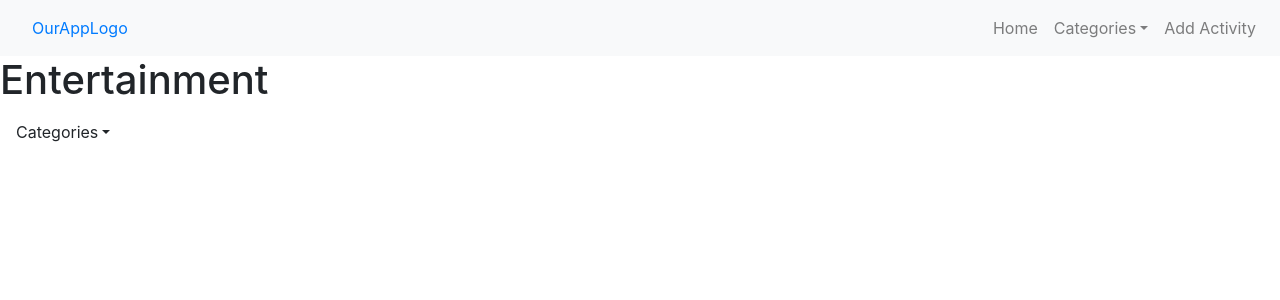
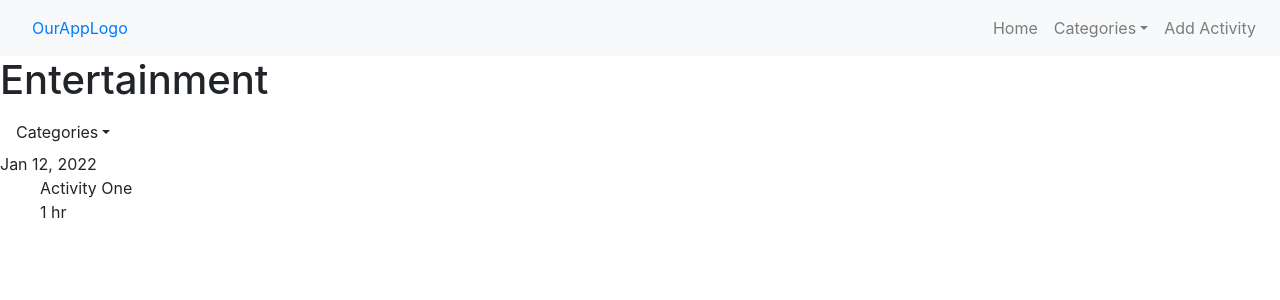
Before and after one commit to Tejada-Joyce/productivity-tracker, a React (Create React App) app: page /category/Entertainment in a window 1280 px wide. Shown: the top 300 px of the page. Built offline with nearby package versions, Linux system fonts and the light colour scheme.

Commit message:
Place hoders in place for Category Details

```diff
--- a/src/components/Category/Category.js
+++ b/src/components/Category/Category.js
@@ -1,5 +1,6 @@
 import { useParams } from "react-router-dom";
 import CategoryDropDown from "./CatergoryDropDown"
+import FilteredCategory from "./FilteredCategory";
 
 const Category = ({ match, location }) => {
     const { category_type } = useParams();
@@ -8,6 +9,7 @@ const Category = ({ match, location }) => {
         <>
         <h1>{category_type}</h1>
         <CategoryDropDown />
+        <FilteredCategory />
         </>
     );
 }
--- /dev/null
+++ b/src/components/Category/CategoryDetail.js
@@ -0,0 +1,14 @@
+const CategoryDetail = (props) => {
+    return (
+        <div>
+            <div>
+                <span>Activity One</span>
+            </div>
+            <div>
+                <span>1 hr</span>
+            </div>
+        </div>
+    );
+}
+
+export default CategoryDetail;
--- /dev/null
+++ b/src/components/Category/FilteredCategory.js
@@ -0,0 +1,16 @@
+import CategoryDetail from "./CategoryDetail";
+
+const FilteredCategory = (props) => {
+    return (
+        <div>
+            <div>
+                <span>Jan 12, 2022</span>
+            </div>
+            <ul>
+                <CategoryDetail />
+            </ul>
+        </div>
+    );
+}
+
+export default FilteredCategory;
```
